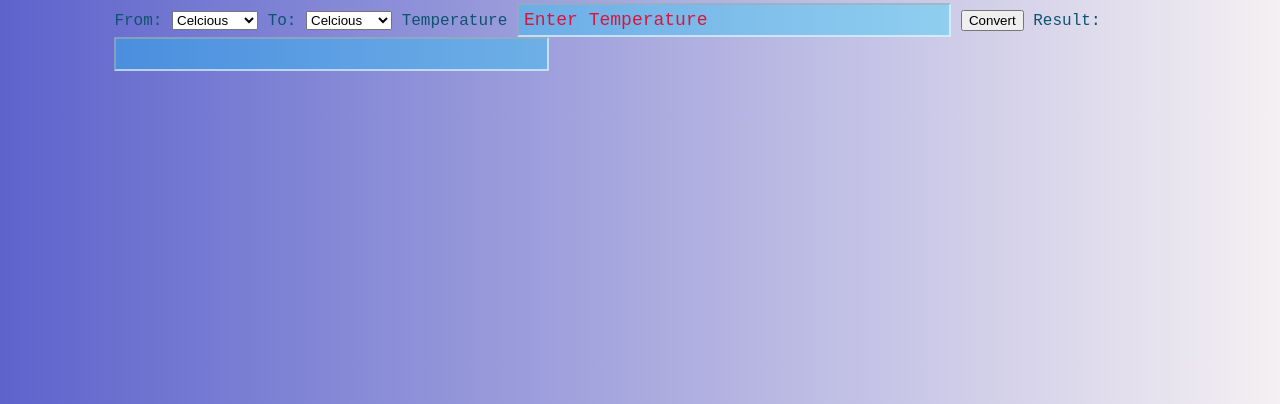
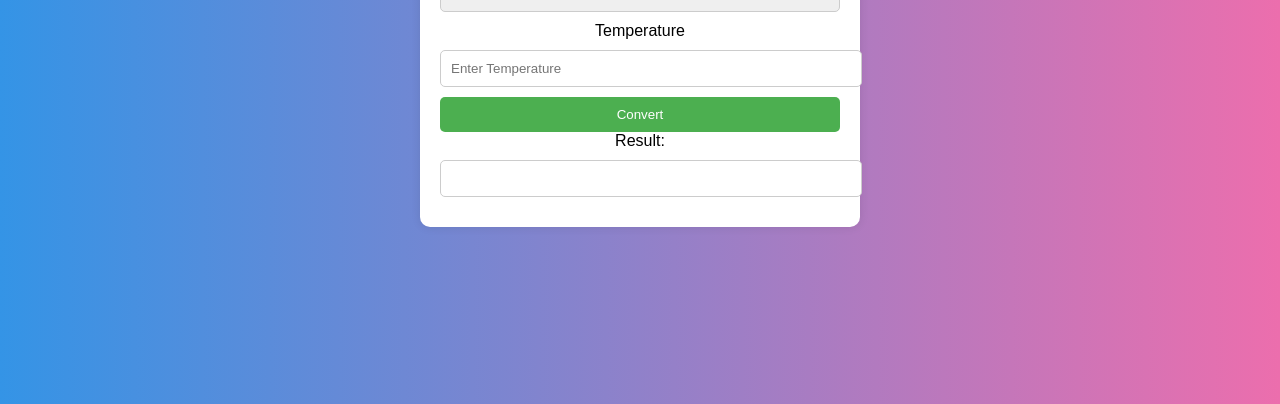
Before and after one commit to Rajpathak08/Temperature-Converter, a plain HTML site: page index.html in a window 1280 px wide. Shown: the part 396-800 px from the top of the page. Drawn offline with Linux system fonts and the light colour scheme.

Commit message:
Update style.css

```diff
--- a/style.css
+++ b/style.css
@@ -1,73 +1,71 @@
-body {
+body{
+            font-family: Arial, Helvetica, sans-serif;
+            display: flex;
+            align-items: center;
+            justify-content: center;
+            height: 100vh;
             margin: 0;
-    display: flex;
-    justify-content: center;
-    align-items: center;
-    min-height: 100vh;
-    background: linear-gradient(90deg, rgba(93, 99, 204, 1) 0%, rgba(245, 240, 242, 1) 100%, rgba(0, 212, 255, 1) 100%);
-    font-family: monospace, sans-serif;
-    color: #0d5370;
+            background: linear-gradient(to right, #3494e6, #ec6ead);
         }
 
-.container {
-    background: rgba(0, 212, 255, 0.3);
+        .converter{
+            text-align: center;
+            max-width: 400px;
+            margin: auto;
             padding: 20px;
+            background-color: #ffffff;
             border-radius: 10px;
-    box-shadow: 0 0 4px 10px rgba(0, 0, 0, 0.3);
-    width: 85%;
-    max-width: 800px;
-    min-height: 300px;
-    display: flex;
-    flex-direction: column;
-    align-items: center;
+            box-shadow: 0 0 10px rgba(0,0,0,0.1);
+
+        }
+        select, input{
+            width: 100%;
+            padding: 10px;
+            margin: 10px 0;
+            border: 1px solid #ccc;
+            border-radius: 5px;
+            outline: none;
         }
 
-.heading {
-    font-size: 32px;
+        button{
+            background-color: #4CAF50;
+            color: white;
+            padding: 10px;
+            border: none;
+            width: 100%;
+            cursor: pointer;
+            border-radius: 5px;
         }
 
-.temp-container {
+        button:hover{
+            background-color: #45a049;
+        }
+        #result{
             width: 100%;
-    padding: 15px;
+            padding: 10px;
+            margin-top: 10px;
+            border: 1px solid #ccc;
+            border-radius: 5px;
+            outline: none;
             font-weight: bold;
-    font-size: 18px;
-    display: flex;
-    flex-direction: row;
-    align-items: center;
-    justify-content: space-between;
+            color: #333;
         }
 
-input {
-    width: 60%;
-    font-family: monospace;
-    padding: 5px;
-    outline: none;
-    background: rgba(0, 212, 255, 0.3);
-    border-color: rgba(255, 255, 255, 0.6);
-    color: darkblue;
-    font-size: 18px;
-}
-
-input::placeholder {
-    color: crimson;
-}
-
-@media (min-width: 600px) {
-    .container {
-        width: 70%;
-    }
-
-    input {
-        width: 50%;
+        @media screen and (max-width:500px){
+            .converter{
+                width: 90%;
             }
         }
 
-@media (min-width: 900px) {
-    .container {
-        width: 60%;
+        @keyframes fadeIn{
+            from{
+                opacity: 0;
             }
-
-    input {
-        width: 40%;
+            to{
+                opacity: 1;
+            }
+            h2{
+                color: #333;
+                animation: fadeIn 1s ease-in-out;
             }
 }
```
Lines whose indentation alone changed are shown as unchanged.
